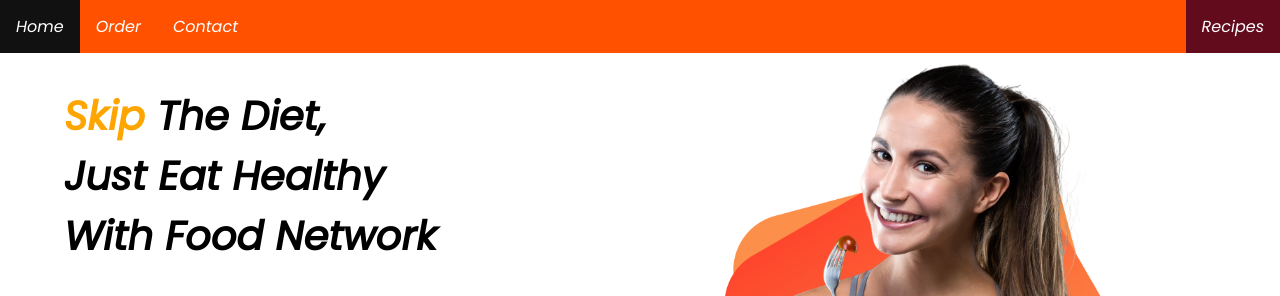
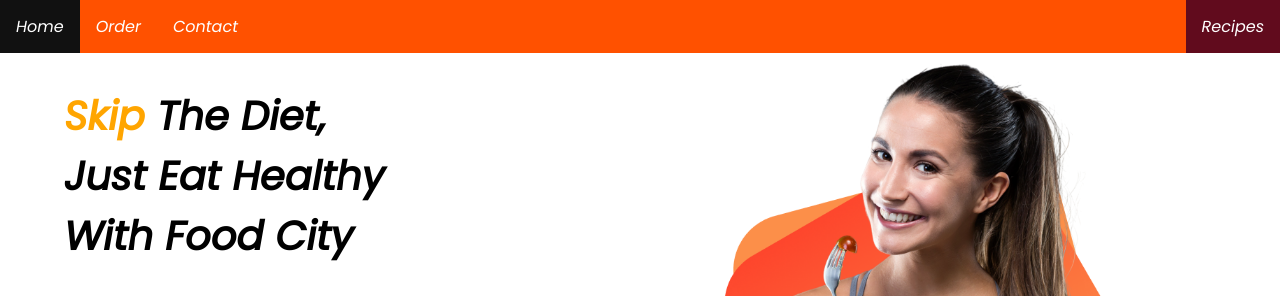
Before and after one commit to mostafizbappy158845/food-city, a plain HTML site: page index.html in a window 1280 px wide. Shown: the top 296 px of the page. Drawn offline with Linux system fonts and the light colour scheme.

Commit message:
city added

```diff
--- a/index.html
+++ b/index.html
@@ -20,7 +20,7 @@
     <div class="half-width">
         <h1><span class="orange-color">Skip</span> The Diet,<br>
       Just Eat Healthy <br>
-      With Food Network</h1>
+      With Food City</h1>
      <p>imagine you don't need a diet because we provide healty and delecious food for you!</p> <br> <br>
      <a class="link-button" target="-_blank" href="https://www.facebook.com/bappy.bappy.96199">Order Food</a>
     </div>
```
